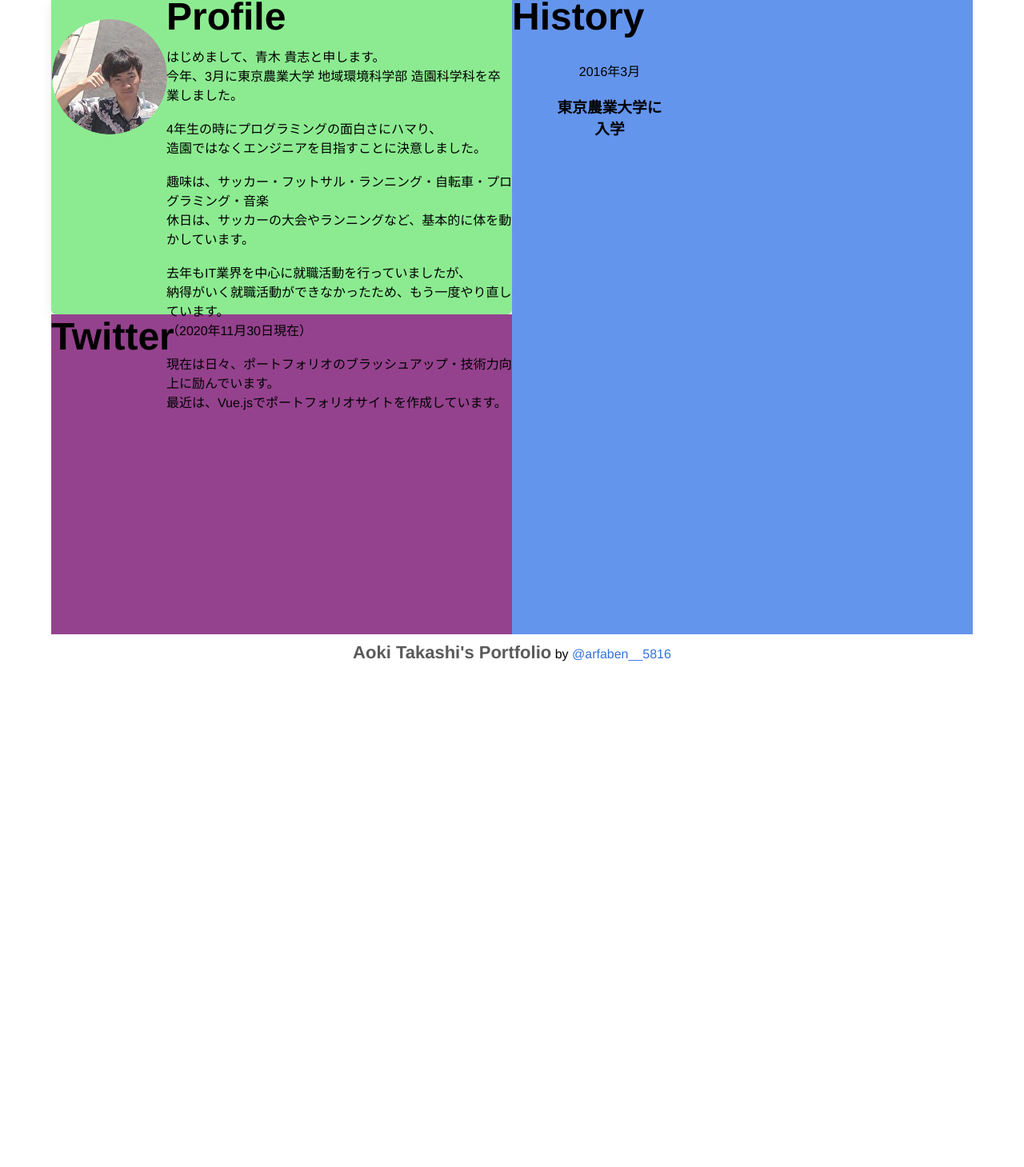
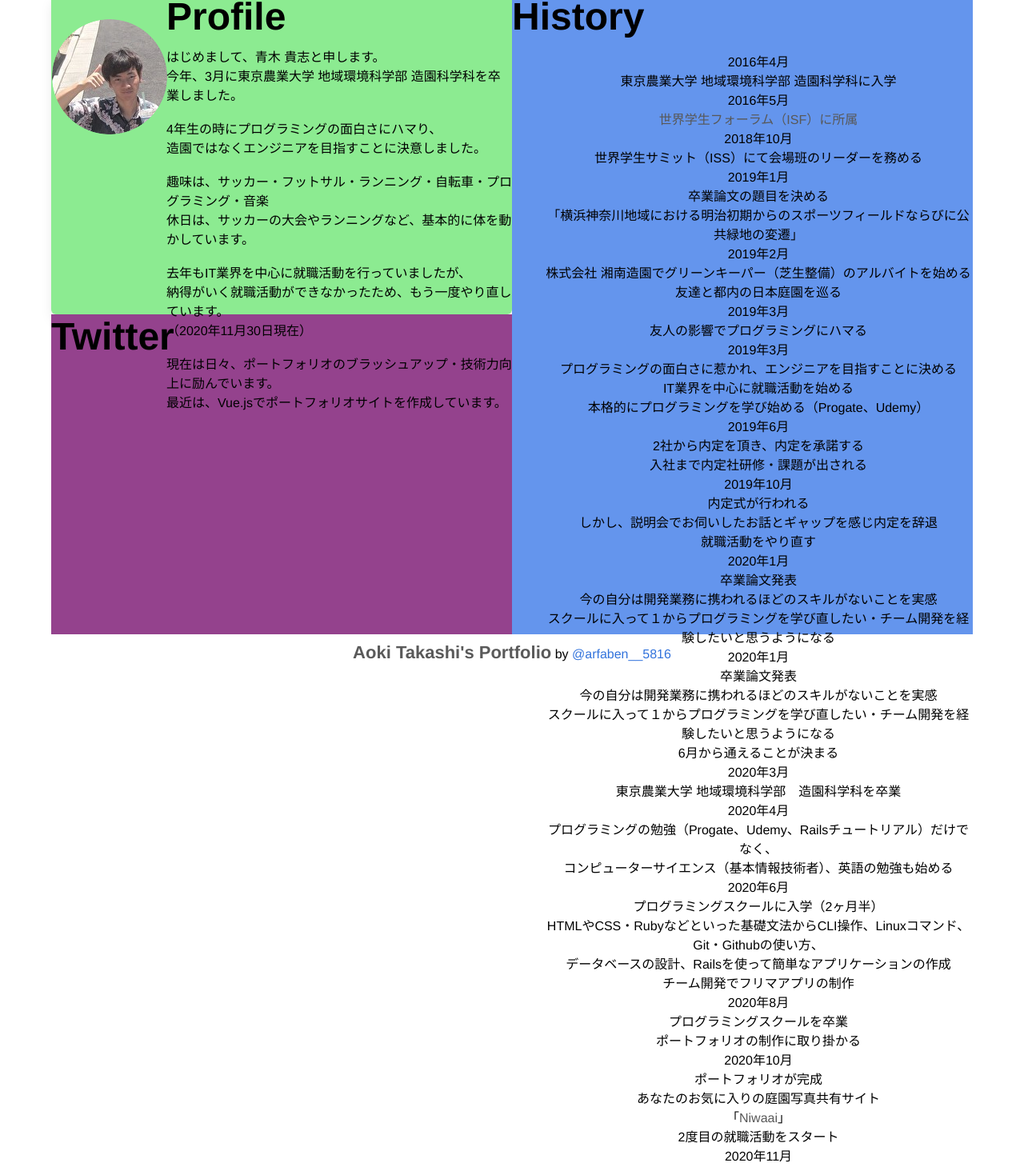
Before and after one commit to TakashiAoki5816/Portfolio, a Vue app in the folder vue-project/: page /#/about in a window 1280 px wide. Shown: the part 207-1666 px from the top of the page at 80% size. Before the commit the page ends 1048 px from the top, so only its background shows below. Built offline with nearby package versions, Linux system fonts and the light colour scheme.

Commit message:
added timeline-content

```diff
--- a/vue-project/src/components/Header.vue
+++ b/vue-project/src/components/Header.vue
@@ -6,22 +6,22 @@
       </div>
       <ul class="right-header">
         <router-link to="/About">
-          <li class="About">
+          <li class="header-link">
             About
           </li>
         </router-link>
         <router-link to="/Works">
-          <li class="Works">
+          <li class="header-link">
             Works
           </li>
         </router-link>
         <router-link to="/Skill">
-          <li class="Skill">
+          <li class="header-link">
             Skill
           </li>
         </router-link>
         <router-link to="/Contact">
-          <li class="Contact">
+          <li class="header-link">
             Contact
           </li>
         </router-link>
@@ -49,11 +49,11 @@ header {
 ul {
   list-style: none;
 }
-li {
+.header-link {
   width: 140px;
   padding: 12px;
 }
-li:hover {
+.header-link:hover {
   background-color: rgb(211, 211, 211);
 }
 a {
--- a/vue-project/src/components/about.vue
+++ b/vue-project/src/components/about.vue
@@ -32,10 +32,125 @@
       <h4 class="History">History</h4>
       <ul class="timeline">
         <li>
-          <p class="timeline-date">2016年3月</p>
+          <p class="timeline-date">2016年4月</p>
           <div class="timeline-content">
-            <h3>東京農業大学に入学</h3>
-            <p></p>
+            <p>東京農業大学 地域環境科学部 造園科学科に入学</p>
+          </div>
+        </li>
+        <li>
+          <p class="timeline-date">2016年5月</p>
+          <div class="timeline-content">
+            <a href="https://www.instagram.com/isfjapan/?hl=ja">世界学生フォーラム（ISF）に所属</a>
+          </div>
+        </li>
+        <li>
+          <p class="timeline-date">2018年10月</p>
+          <div class="timeline-content">
+            <p>世界学生サミット（ISS）にて会場班のリーダーを務める</p>
+          </div>
+        </li>
+        <li>
+          <p class="timeline-date">2019年1月</p>
+          <div class="timeline-content">
+            <p>卒業論文の題目を決める</p>
+            <p>「横浜神奈川地域における明治初期からのスポーツフィールドならびに公共緑地の変遷」</p>
+          </div>
+        </li>
+        <li>
+          <p class="timeline-date">2019年2月</p>
+          <div class="timeline-content">
+            <p>株式会社 湘南造園でグリーンキーパー（芝生整備）のアルバイトを始める</p>
+            <p>友達と都内の日本庭園を巡る</p>
+          </div>
+        </li>
+        <li>
+          <p class="timeline-date">2019年3月</p>
+          <div class="timeline-content">
+            <p>友人の影響でプログラミングにハマる</p>
+          </div>
+        </li>
+        <li>
+          <p class="timeline-date">2019年3月</p>
+          <div class="timeline-content">
+            <p>プログラミングの面白さに惹かれ、エンジニアを目指すことに決める</p>
+            <p>IT業界を中心に就職活動を始める</p>
+            <p>本格的にプログラミングを学び始める（Progate、Udemy）</p>
+          </div>
+        </li>
+        <li>
+          <p class="timeline-date">2019年6月</p>
+          <div class="timeline-content">
+            <p>2社から内定を頂き、内定を承諾する</p>
+            <p>入社まで内定社研修・課題が出される</p>
+          </div>
+        </li>
+        <li>
+          <p class="timeline-date">2019年10月</p>
+          <div class="timeline-content">
+            <p>内定式が行われる</p>
+            <p>しかし、説明会でお伺いしたお話とギャップを感じ内定を辞退<br>
+            就職活動をやり直す</p>
+          </div>
+        </li>
+        <li>
+          <p class="timeline-date">2020年1月</p>
+          <div class="timeline-content">
+            <p>卒業論文発表</p>
+            <p>今の自分は開発業務に携われるほどのスキルがないことを実感<br>
+            スクールに入って１からプログラミングを学び直したい・チーム開発を経験したいと思うようになる</p>
+          </div>
+        </li>
+        <li>
+          <p class="timeline-date">2020年1月</p>
+          <div class="timeline-content">
+            <p>卒業論文発表</p>
+            <p>今の自分は開発業務に携われるほどのスキルがないことを実感<br>
+            スクールに入って１からプログラミングを学び直したい・チーム開発を経験したいと思うようになる<br>
+            6月から通えることが決まる</p>
+          </div>
+        </li>
+        <li>
+          <p class="timeline-date">2020年3月</p>
+          <div class="timeline-content">
+            <p>東京農業大学 地域環境科学部　造園科学科を卒業</p>
+          </div>
+        </li>
+        <li>
+          <p class="timeline-date">2020年4月</p>
+          <div class="timeline-content">
+            <p>プログラミングの勉強（Progate、Udemy、Railsチュートリアル）だけでなく、<br>
+            コンピューターサイエンス（基本情報技術者）、英語の勉強も始める</p>
+          </div>
+        </li>
+        <li>
+          <p class="timeline-date">2020年6月</p>
+          <div class="timeline-content">
+            <p>プログラミングスクールに入学（2ヶ月半）</p>
+            <p>HTMLやCSS・Rubyなどといった基礎文法からCLI操作、Linuxコマンド、Git・Githubの使い方、<br>
+            データベースの設計、Railsを使って簡単なアプリケーションの作成<br>
+            チーム開発でフリマアプリの制作</p>
+          </div>
+        </li>
+        <li>
+          <p class="timeline-date">2020年8月</p>
+          <div class="timeline-content">
+            <p>プログラミングスクールを卒業</p>
+            <p>ポートフォリオの制作に取り掛かる</p>
+          </div>
+        </li>
+        <li>
+          <p class="timeline-date">2020年10月</p>
+          <div class="timeline-content">
+            <p>ポートフォリオが完成</p>
+            <p>あなたのお気に入りの庭園写真共有サイト<br>
+            「<a href="https://www.niwaai.com/">Niwaai</a>」</p>
+            <p>2度目の就職活動をスタート</p>
+          </div>
+        </li>
+        <li>
+          <p class="timeline-date">2020年11月</p>
+          <div class="timeline-content">
+            <p>Vue.jsを用いたSPAのポートフォリオサイトを制作開始</p>
           </div>
         </li>
       </ul>
```
